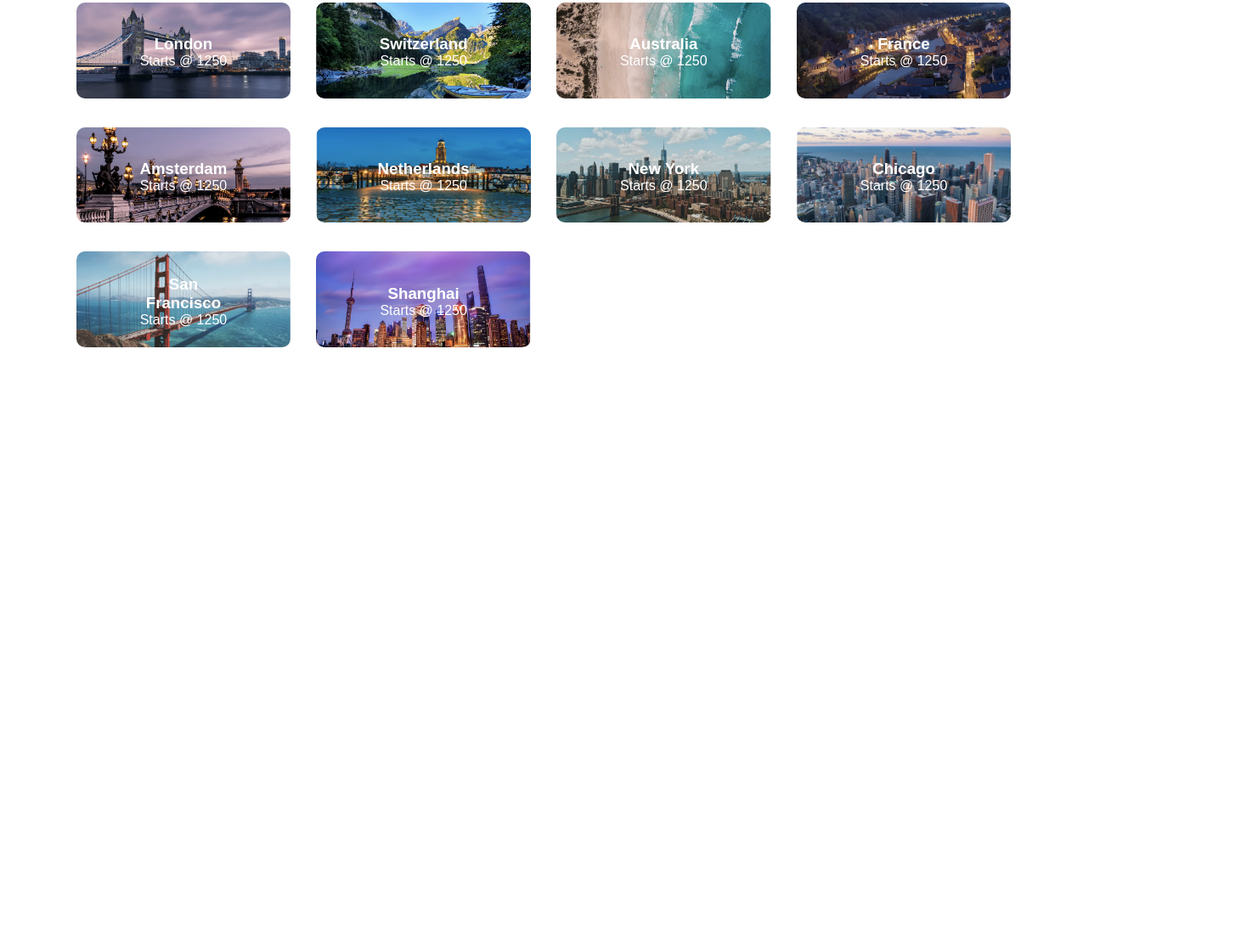
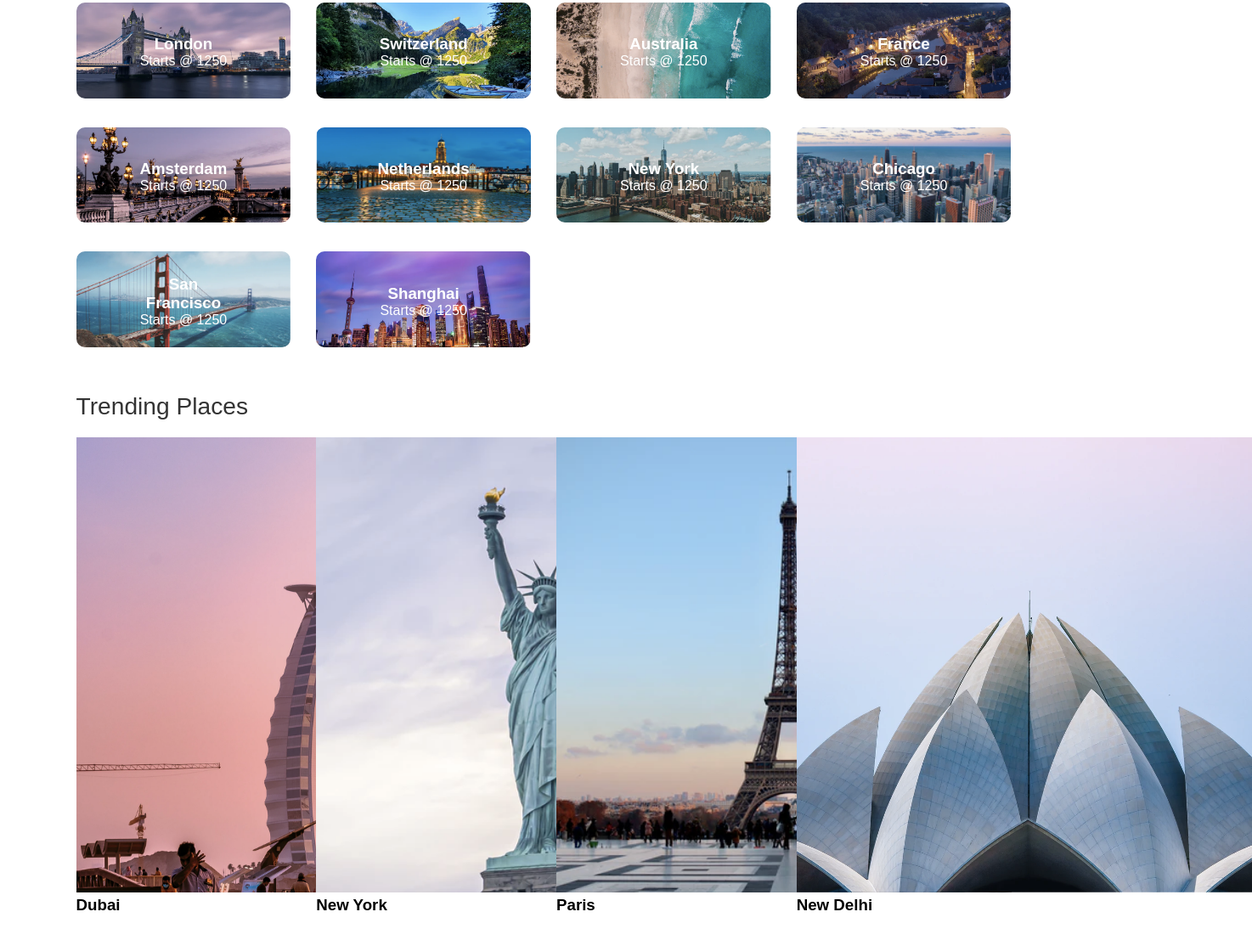
Before and after one commit to rajesh-mondal/house-rental, a plain HTML site: page index.html in a window 1280 px wide. Shown: the part 899-2006 px from the top of the page at 85% size, 1474 px wide, since content can reach past the window. Before the commit the page ends 1312 px from the top, so only its background shows below. Drawn offline with Linux system fonts and the light colour scheme.

Commit message:
trending place items added

```diff
--- a/index.html
+++ b/index.html
@@ -120,6 +120,26 @@
                         </span>
                     </div>
                 </div>
+                <!-- Trending Places -->
+                <h2 class="sub-title">Trending Places</h2>
+                <div class="trending">
+                    <div>
+                        <img src="images/dubai.png" alt="">
+                        <h3>Dubai</h3>
+                    </div>
+                    <div>
+                        <img src="images/new-york.png" alt="">
+                        <h3>New York</h3>
+                    </div>
+                    <div>
+                        <img src="images/paris.png" alt="">
+                        <h3>Paris</h3>
+                    </div>
+                    <div>
+                        <img src="images/new-delhi.png" alt="">
+                        <h3>New Delhi</h3>
+                    </div>
+                </div>
             </div>
         </section>
     </main>
--- a/style.css
+++ b/style.css
@@ -113,3 +113,11 @@ header h1{
     text-align: center;
     color: #fff;
 }
+
+/* Trending Places CSS */
+.trending{
+    display: grid;
+    grid-template-columns: repeat(auto-fit, minmax(200px, 1fr));
+    grid-gap: 30px;
+    margin-bottom: 30px;
+}
```
